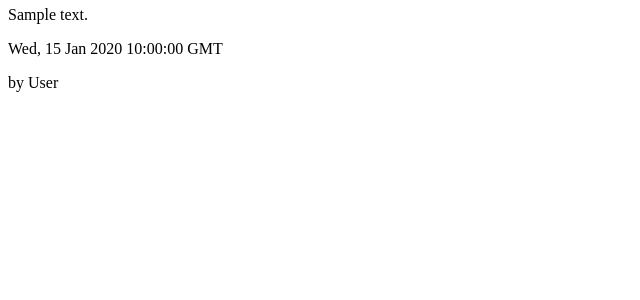
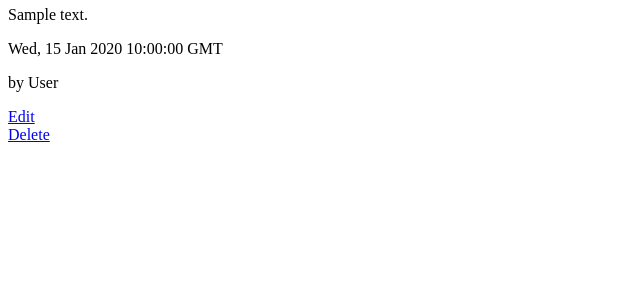
Before and after one commit to qmmr/mongodb, a Node server app: template mongoose-app/views/post/view.jade in a window 1280 px wide. Shown: the part 163-463 px from the top of the page, without its empty margins (0-640 px from the left). Run offline with Node 20, Linux system fonts and the light colour scheme; the template is opened without the code that fills it: most values are stand-ins (such as "Sample title", 1, 10 or a date in 2020); some libraries are stand-ins or nearby versions.

Commit message:
Add linkst to post page: edit and delete

```diff
--- a/mongoose-app/views/post/view.jade
+++ b/mongoose-app/views/post/view.jade
@@ -5,3 +5,7 @@ block content
     p= post.body
     span= post.createdOn.toGMTString()
     p by #{post.author.fullname}
+    div.edit
+        a(href="/post/edit/#{post.id}") Edit
+    div.delete
+        a(href="/post/remove/#{post.id}") Delete
```
